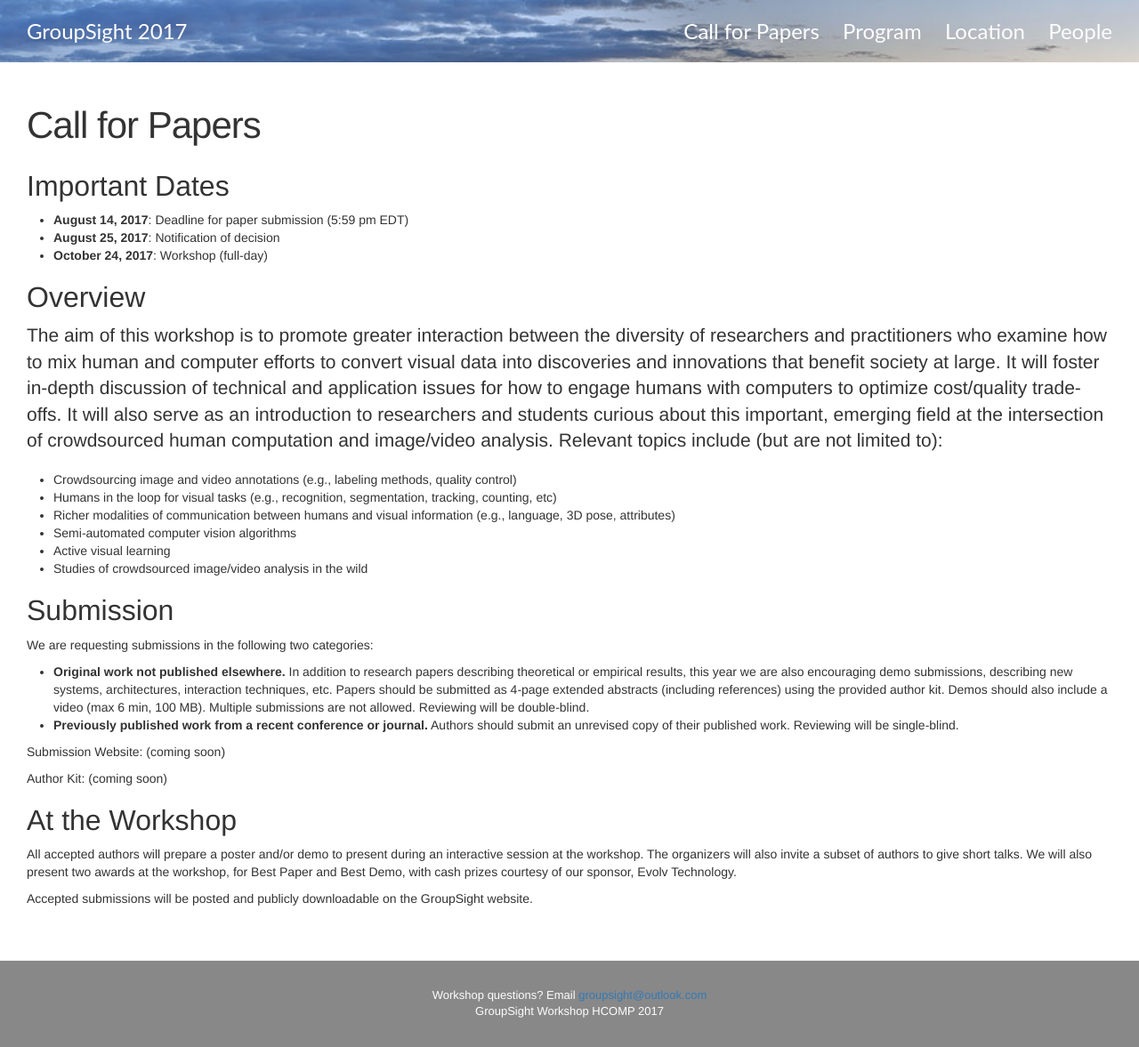
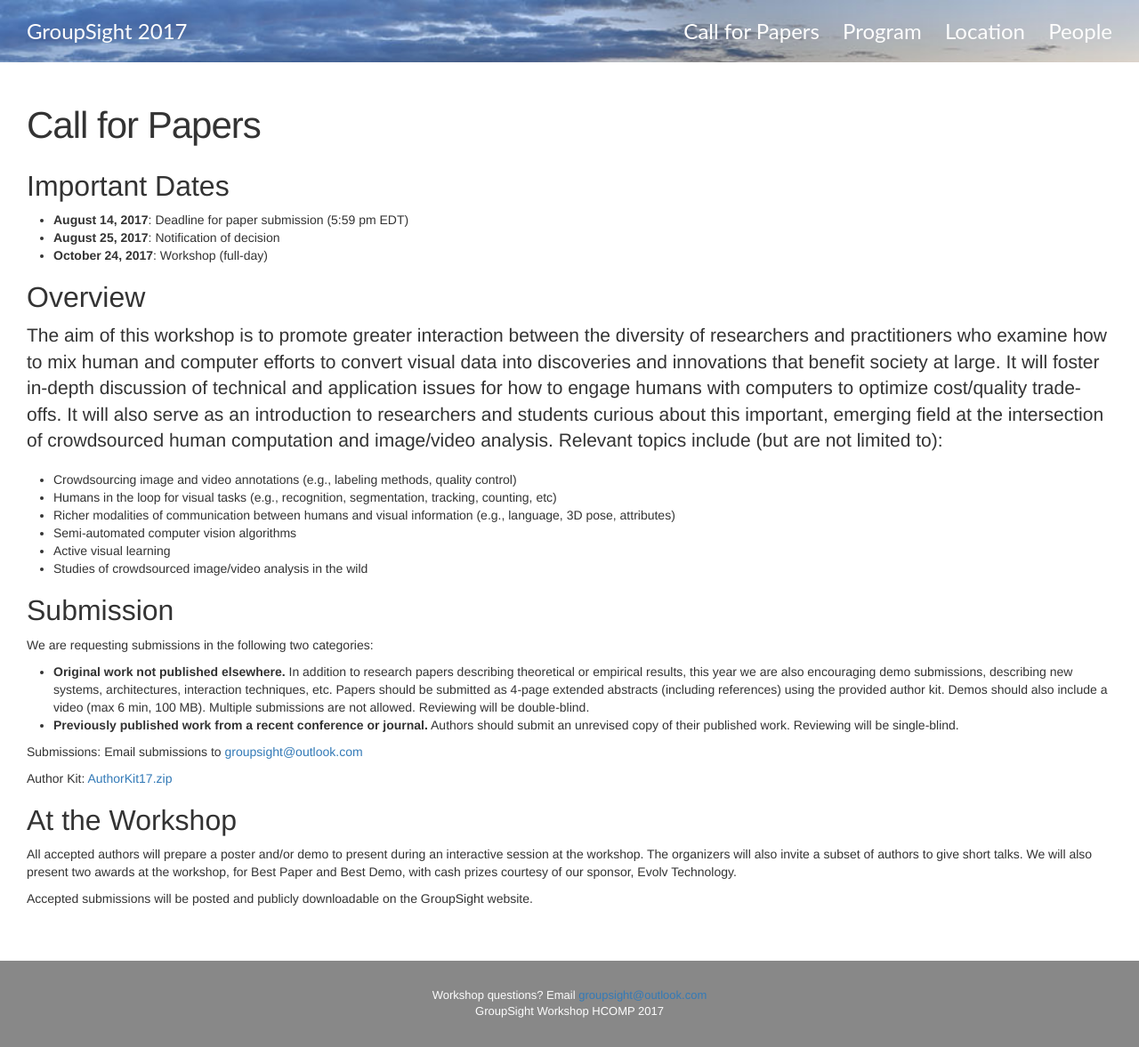
Before and after one commit to groupsight/groupsight.github.io, a Jekyll site: the page built from _pages/01_call.html, in a window 1280 px wide and 1177 px high. Shown: the whole window at 89% size. Built offline with Jekyll 4.4.1, drawn with Linux system fonts in a browser that asks for light colours; nearby versions of some CDN libraries.

Commit message:
update submission email and author kit

```diff
--- a/_pages/01_call.html
+++ b/_pages/01_call.html
@@ -30,8 +30,8 @@ permalink: /call/
   <li><strong>Previously published work from a recent conference or journal.</strong> Authors should submit an unrevised copy of their published work.  Reviewing will be single-blind.</li>
 </ul>
 
-<p>Submission Website: (coming soon)</p>
-<p>Author Kit: (coming soon)</p>
+<p>Submissions: Email submissions to <a href="mailto:groupsight@outlook.com">groupsight@outlook.com</a></p>
+<p>Author Kit: <a href="http://www.aaai.org/Publications/Templates/AuthorKit17.zip">AuthorKit17.zip</a></p>
 
 <h2>At the Workshop</h2>
 <p>All accepted authors will prepare a poster and/or demo to present during an interactive session at the workshop. The organizers will also invite a subset of authors to give short talks. We will also present two awards at the workshop, for Best Paper and Best Demo, with cash prizes courtesy of our sponsor, Evolv Technology.</p>
```
